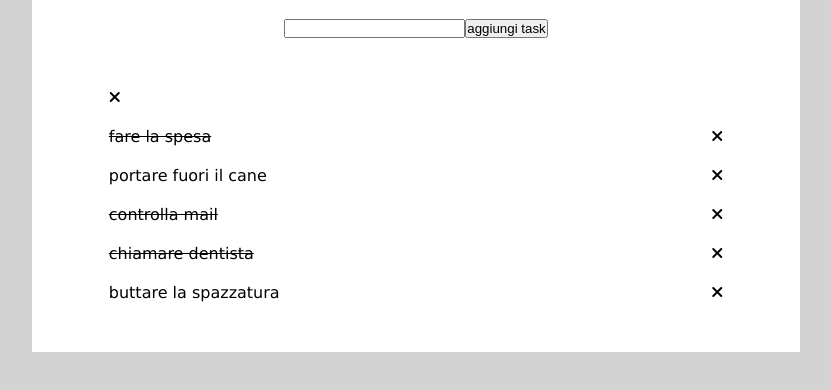
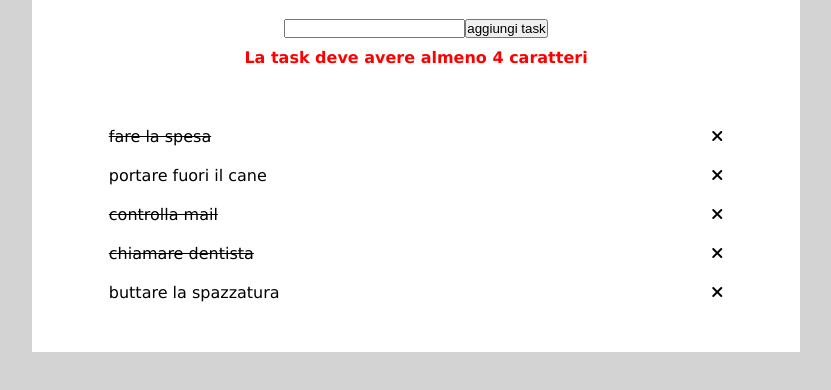
Before and after one commit to ludovicofiore/vue-todolist, a plain HTML site: page index.html in a window 1280 px wide. Both pictures are taken after a click on the button "aggiungi task". Shown: the part 160-550 px from the top of the page, without its empty margins (224-1055 px from the left). Drawn offline with nearby package versions, Linux system fonts and the light colour scheme.

Commit message:
feat: add keyup enter on intput text and add control for task length

```diff
--- a/css/style.css
+++ b/css/style.css
@@ -22,6 +22,12 @@ h1 {
     width: 60%;
     margin: 0 auto;
     text-align: center;
+}
+
+.error {
+    color: red;
+    font-weight: bold;
+    padding: 10px 0;
 }
 
 .list-container {
--- a/index.html
+++ b/index.html
@@ -21,8 +21,11 @@
             <h1>ToDoList</h1>
 
             <div class="input-container">
-                <input type="text" v-model="newTask.text">
+                <input type="text" v-model="newTask.text" @keyup.enter="addTask">
                 <button @click="addTask">aggiungi task</button>
+                <div class="error" v-if="errorMessage">
+                    <p>La task deve avere almeno 4 caratteri</p>
+                </div>
             </div>
 
 
--- a/js/main.js
+++ b/js/main.js
@@ -9,6 +9,9 @@ createApp({
                 text: "",
                 done: false
             },
+
+            // creo proprietà per messaggio errore
+            errorMessage: false,
 
             // creo array con tasks
             tasks: [
@@ -40,11 +43,20 @@ createApp({
     methods: {
         // funzione per aggiungere task
         addTask() {
-            // creo oggetto da pushare in array
-            const clonedTask = { ...this.newTask};
 
-            // pusho il nuovo oggetto
-            this.tasks.unshift(clonedTask);
+            // condizione di validità input
+            if (this.newTask.text !== "" && this.newTask.text.length >= 4) {
+                // creo oggetto da pushare in array
+                const clonedTask = { ...this.newTask};
+
+                // pusho il nuovo oggetto
+                this.tasks.unshift(clonedTask);
+
+                this.errorMessage = false;
+            } else {
+                this.errorMessage = true;
+            }
+
             console.log(this.tasks);
         },
 
```
